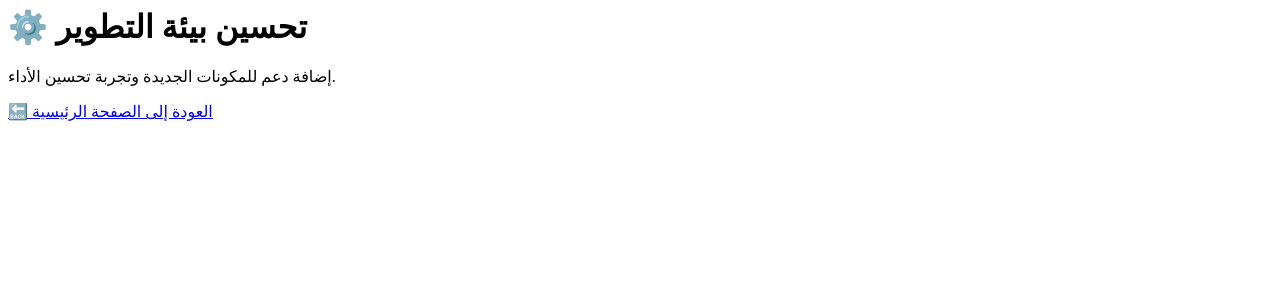
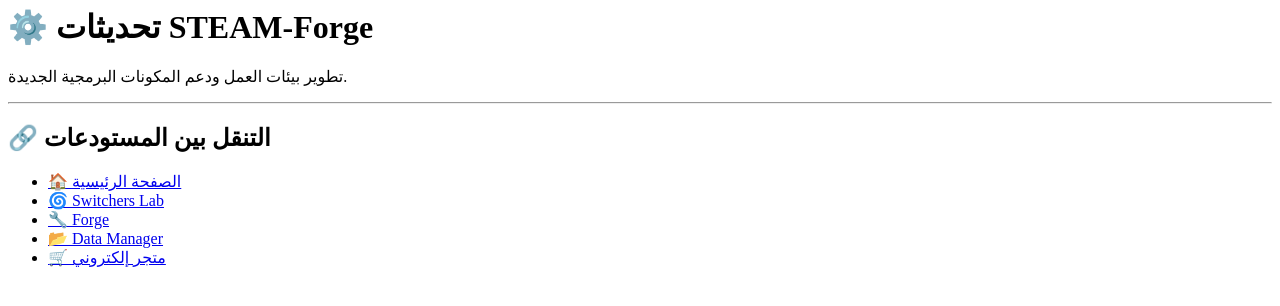
Before and after one commit to Solvanix/STEAM_Forge, a plain HTML site: page updates.html in a window 1280 px wide. Drawn offline with Linux system fonts and the light colour scheme.

Commit message:
إضافة صفحة التحديثات إلى STEAM-Forge مع أيقونات التنقل

```diff
--- a/updates.html
+++ b/updates.html
@@ -1,6 +1,15 @@
 <html>
   <head><title>التحديثات - STEAM-Forge</title></head>
   <body>
-  <h1>⚙️ تحسين بيئة التطوير</h1><p>إضافة دعم للمكونات الجديدة وتجربة تحسين الأداء.</p>
-  <a href='index.html'>🔙 العودة إلى الصفحة الرئيسية</a>
+  <h1>⚙️ تحديثات STEAM-Forge</h1><p>تطوير بيئات العمل ودعم المكونات البرمجية الجديدة.</p>
+
+  <hr>
+  <h2>🔗 التنقل بين المستودعات</h2>
+  <ul>
+    <li><a href='../index.html'>🏠 الصفحة الرئيسية</a></li>
+    <li><a href='../STEAM_Nexus_Switchers_Lab/updates.html'>🌀 Switchers Lab</a></li>
+    <li><a href='../STEAM_Nexus_Switchers_Lab/STEAM-Forge/updates.html'>🔧 Forge</a></li>
+    <li><a href='../STEAM_Nexus_Switchers_Lab/STEAM-Forge/STEAM_Data_Manager/updates.html'>📂 Data Manager</a></li>
+    <li><a href='../my-online-store/updates.html'>🛒 متجر إلكتروني</a></li>
+  </ul>
   </body></html>
```
